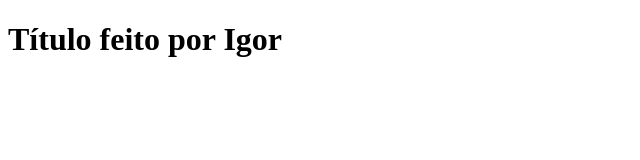
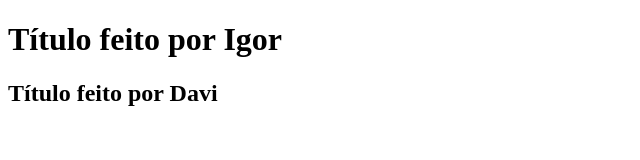
Before and after one commit to igharrison/AULA-GIT-ESSENCIAL, a plain HTML site: page index.html in a window 1280 px wide. Shown: the whole page, without its empty margins (0-640 px from the left). Drawn offline with Linux system fonts and the light colour scheme.

Commit message:
Criado título 2 por Davi

```diff
--- a/index.html
+++ b/index.html
@@ -8,6 +8,8 @@
 <body>
 
     <h1>Título feito por Igor</h1>
+    <h2>Título feito por Davi</h2>
+
 
 </body>
 </html>
```
